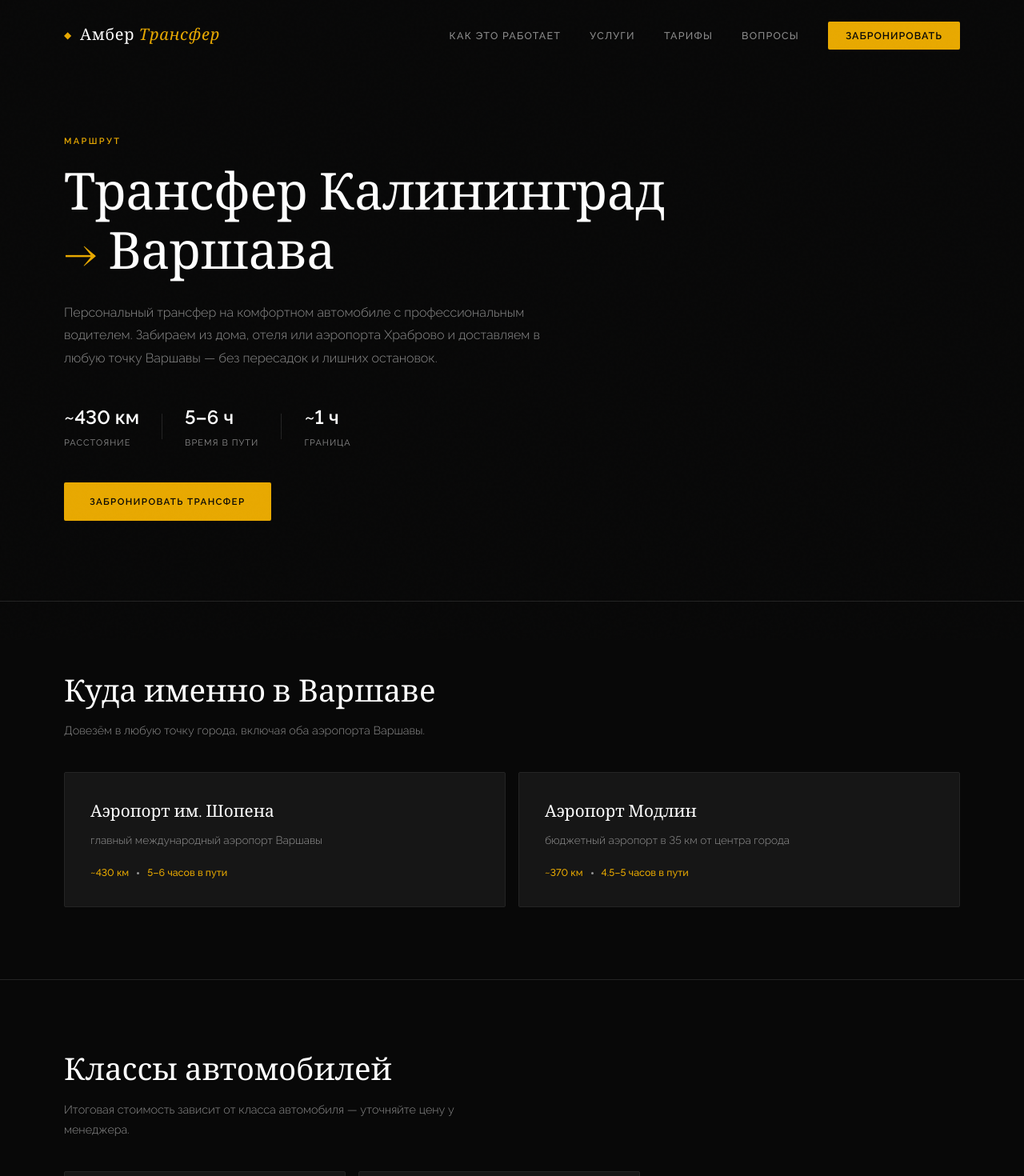
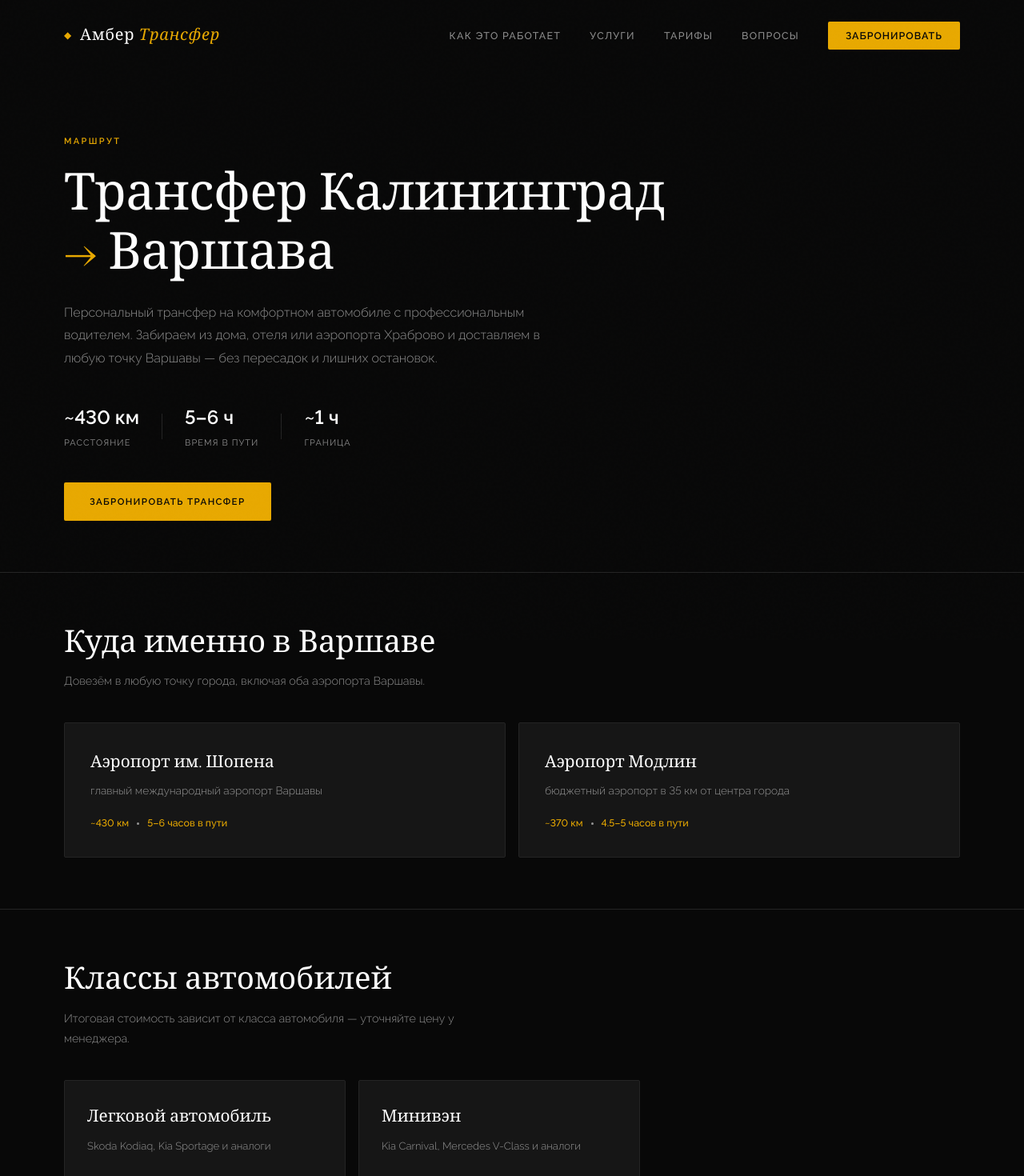
Before and after one commit to nekromant322/amber-transfer, a Next.js app in the folder frontend/: page /transfer-kaliningrad-varshava in a window 1280 px wide. Shown: the top 1470 px of the page at 80% size. Built offline with nearby package versions, Linux system fonts and the light colour scheme.

Commit message:
fix: tighten vertical spacing on Kaliningrad-Warsaw transfer page

```diff
--- a/frontend/src/app/transfer-kaliningrad-varshava/page.module.css
+++ b/frontend/src/app/transfer-kaliningrad-varshava/page.module.css
@@ -11,7 +11,7 @@
 /* hero */
 
 .hero {
-  padding: 80px 0 100px;
+  padding: 80px 0 64px;
   background: var(--black);
   border-bottom: 1px solid var(--black-border);
 }
@@ -106,7 +106,7 @@
 /* generic section */
 
 .section {
-  padding: 90px 0;
+  padding: 64px 0;
   border-bottom: 1px solid var(--black-border);
 }
 
```
